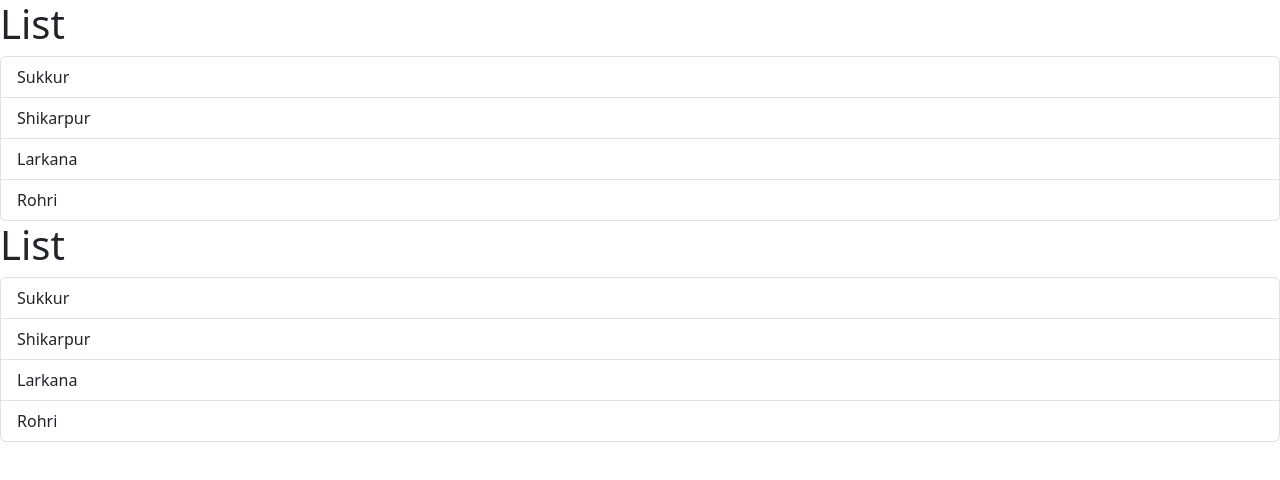
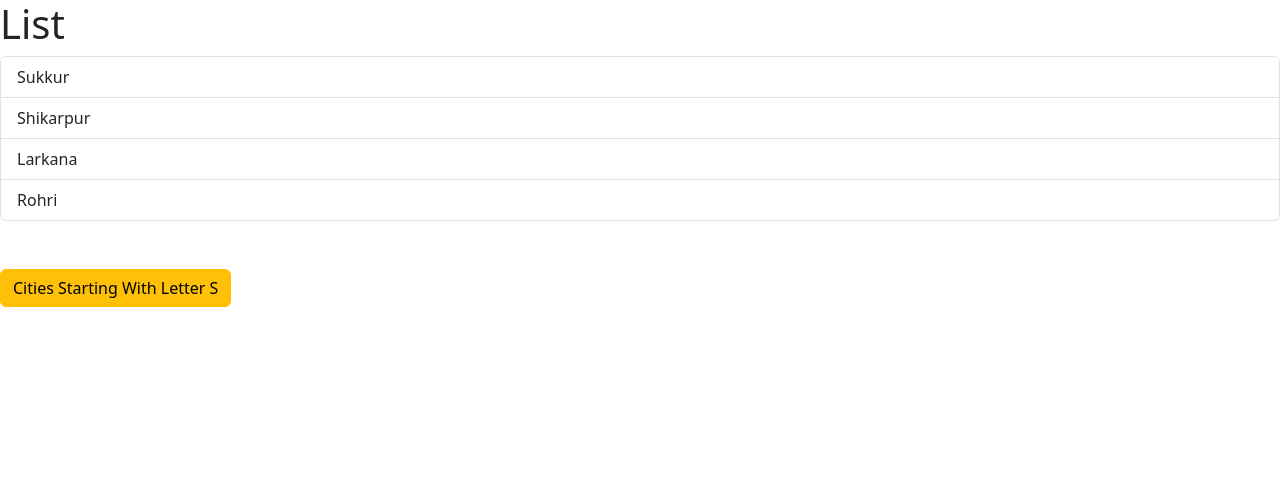
Before and after one commit to noormuhammadraza/react-playground, a React (Vite) app: page / in a window 1280 px wide. Shown: the top 480 px of the page. Built offline with nearby package versions, Linux system fonts and the light colour scheme.

Commit message:
Add filter functionality

```diff
--- a/src/App.jsx
+++ b/src/App.jsx
@@ -1,12 +1,12 @@
 import Button from "./components/Button";
 import React from "react";
 import ListGroup from "./components/ListGroup";
+import ListFilter from "./components/ListFilter";
 
 const App = () => {
   return (
     <>
-      <ListGroup />
-      <ListGroup />
+      <ListGroup/>
     </>
   );
 };
--- a/src/components/ListGroup.jsx
+++ b/src/components/ListGroup.jsx
@@ -1,8 +1,21 @@
 import React, { useState } from "react";
 
 const ListGroup = () => {
-  const cityList = ["Sukkur", "Shikarpur", "Larkana", "Rohri"];
+  const [cityList, setCityList] = useState([
+    "Sukkur",
+    "Shikarpur",
+    "Larkana",
+    "Rohri",
+  ]);
   const [selectedIndex, setSelectedIndex] = useState(-1);
+
+  const handleClick = () => {
+    console.log("Clicked");
+    const cityStartingWithS = cityList.filter(
+      (item) => item.charAt(0) === "S"
+    );
+    setCityList(cityStartingWithS);
+  };
 
   const listItem = cityList.map((item, index) => (
     <li
@@ -15,19 +28,14 @@ const ListGroup = () => {
       {item}
     </li>
   ));
-  const cityStartingWithS = cityList.map(
-    (item) =>
-      item.charAt(0) === "S" && (
-        <li key={item} className="list-group-item">
-          {item}
-        </li>
-      )
-  );
 
   return (
     <div>
       <h1>List</h1>
       <ul className="list-group">{listItem}</ul>
+      <button className="btn btn-warning mt-5" onClick={handleClick}>
+        Cities Starting With Letter S
+      </button>
     </div>
   );
 };
```
